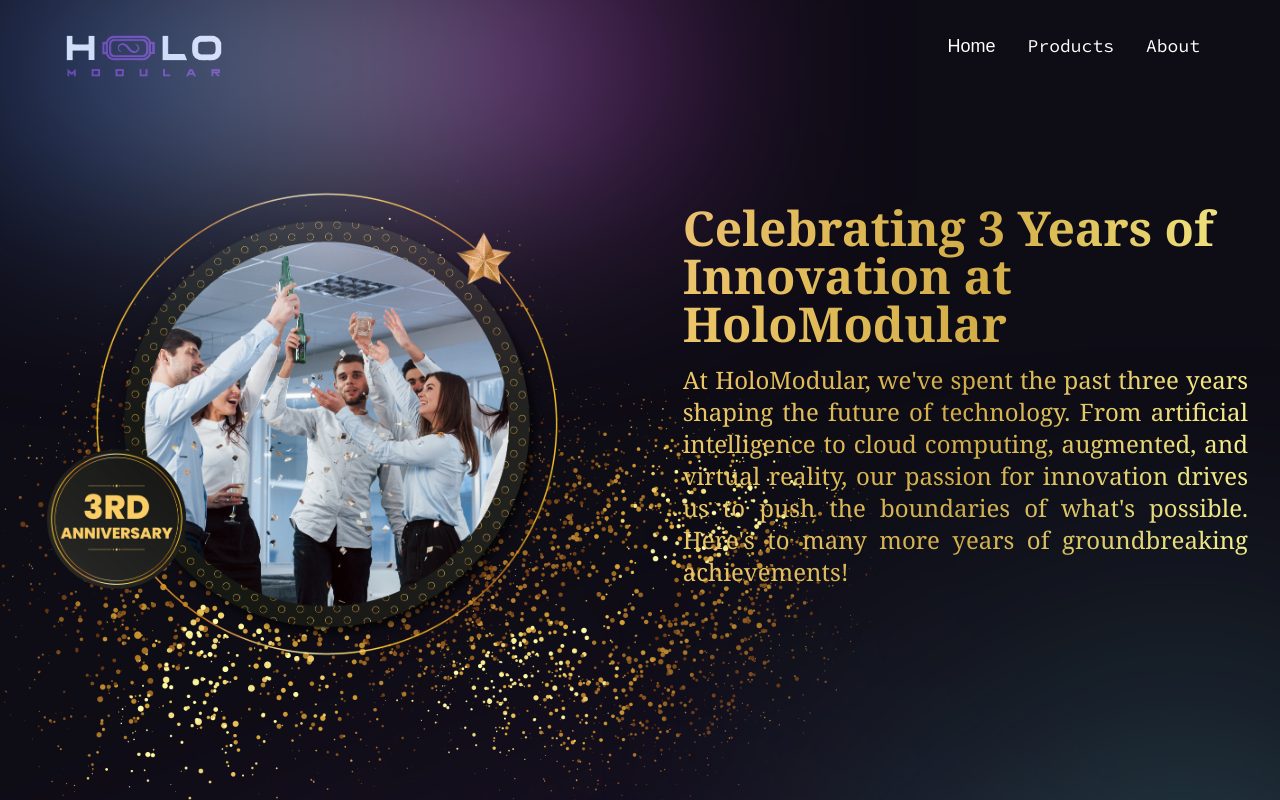
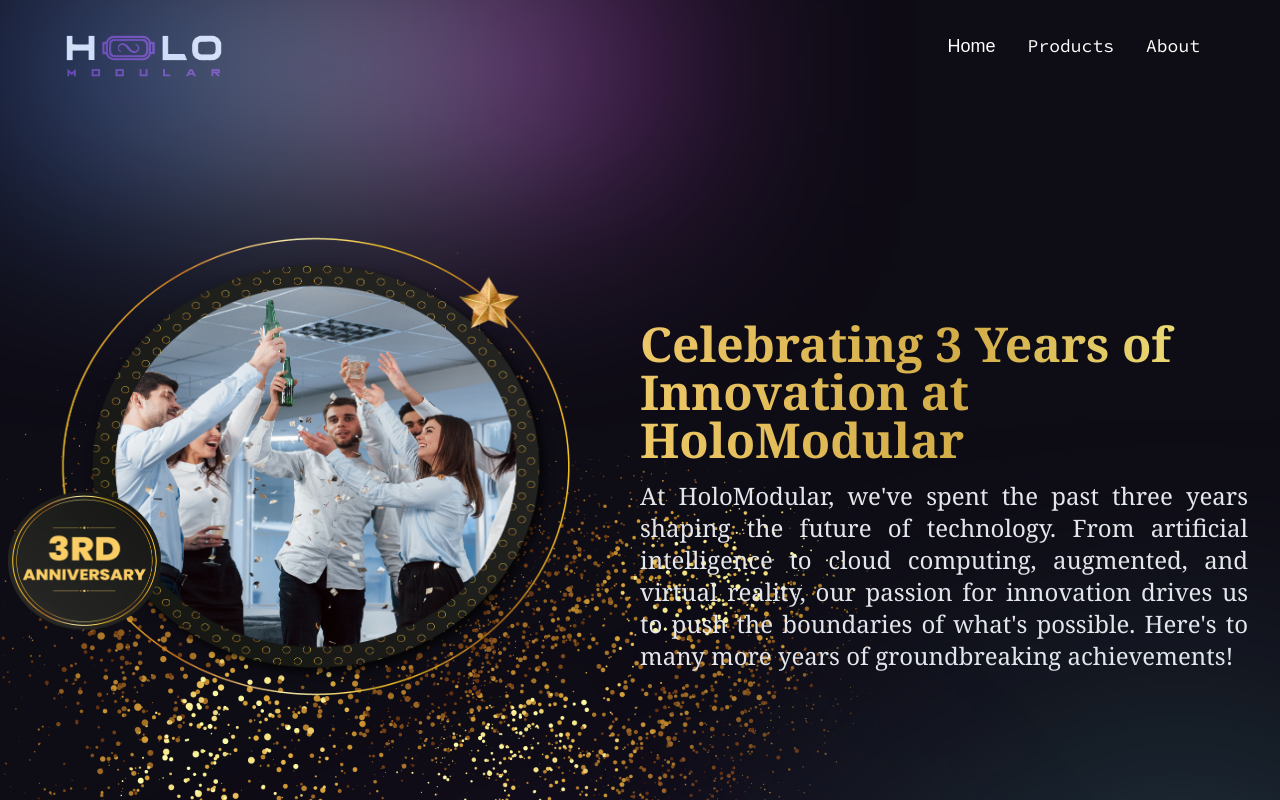
Before and after one commit to Luqmanoffical/holomodular, a React (Vite) app: page / in a window 1280 px wide. Shown: the top 800 px of the page. Built offline with nearby package versions, Linux system fonts and the light colour scheme.

Commit message:
80done100

```diff
--- a/src/Components/precomponent/Hero.jsx
+++ b/src/Components/precomponent/Hero.jsx
@@ -1,19 +1,49 @@
 import React from 'react';
 import ce from "../../assets/anniversaryhero.png";
 import bg from '../../assets/herobackground.png';
+import { staggerContainer, fadeIn, planetVariants } from '../lib/motion';
+import { motion } from 'framer-motion';
+import styles from '../Style';
+
 
 const Hero = () => (
   <section
-    className='min-h-screen -mt-28 w-full flex flex-col md:flex-row justify-center items-center bg-cover'
+    className='min-h-screen -mt-10 w-full flex flex-col md:flex-row justify-center items-center bg-cover'
     style={{
       backgroundImage: `url(${bg})`,
     }}
   >
+     <motion.div
+      variants={staggerContainer}
+      initial="hidden"
+      whileInView="show"
+      viewport={{ once: false, amount: 0.25 }}
+      className={`w-full  flex lg:flex-row flex-col `}
+    >
 
+  <motion.div
+        variants={planetVariants('left')}
+        className={`w-1/2  `}
+
+      >
+
+         <img
+          src={ce}
+          alt="get-started"
+          className="w-[90%] h-[90%] "
+        />
+      </motion.div>
+
+{/*
 <div className='w-full md:w-1/2 flex justify-center items-center mt-4 p-10 md:mt-0'>
       <img src={ce} alt="Anniversary Celebration" className='max-w-full  h-auto' />
-    </div>
-    <div className='w-full md:w-1/2 flex flex-col ml-20 -mt-14 justify-center items-center text-center md:text-left'>
+    </div> */}
+ <motion.div
+        variants={fadeIn('left', 'tween', 0.2, 1)}
+        className={`w-1/2  flex justify-center items-center flex-col`}
+
+      >
+    {/* <div className='w-full  flex flex-col ml-20 -mt-14 justify-center items-center text-center md:text-left'> */}
     <h1
   className="text-4xl md:text-5xl font-bold mb-4 font-serif "
   style={{
@@ -24,14 +54,12 @@
 >
   Celebrating 3 Years of Innovation at HoloModular
 </h1>
-      <p className='text-lg md:text-2xl text-justify mr-8 font-serif text-gray-200'  style={{
-    background: "linear-gradient(to right, #EDC967, #D2AC47, #F7EF8A)",
-    WebkitBackgroundClip: "text",
-    WebkitTextFillColor: "transparent",
-  }}>
+      <p className='text-lg md:text-2xl text-justify mr-8 font-serif text-gray-200'  >
         At HoloModular, we've spent the past three years shaping the future of technology. From artificial intelligence to cloud computing, augmented, and virtual reality, our passion for innovation drives us to push the boundaries of what's possible. Here's to many more years of groundbreaking achievements!
       </p>
-    </div>
+    {/* </div> */}
+    </motion.div>
+    </motion.div>
 
   </section>
 );
```
